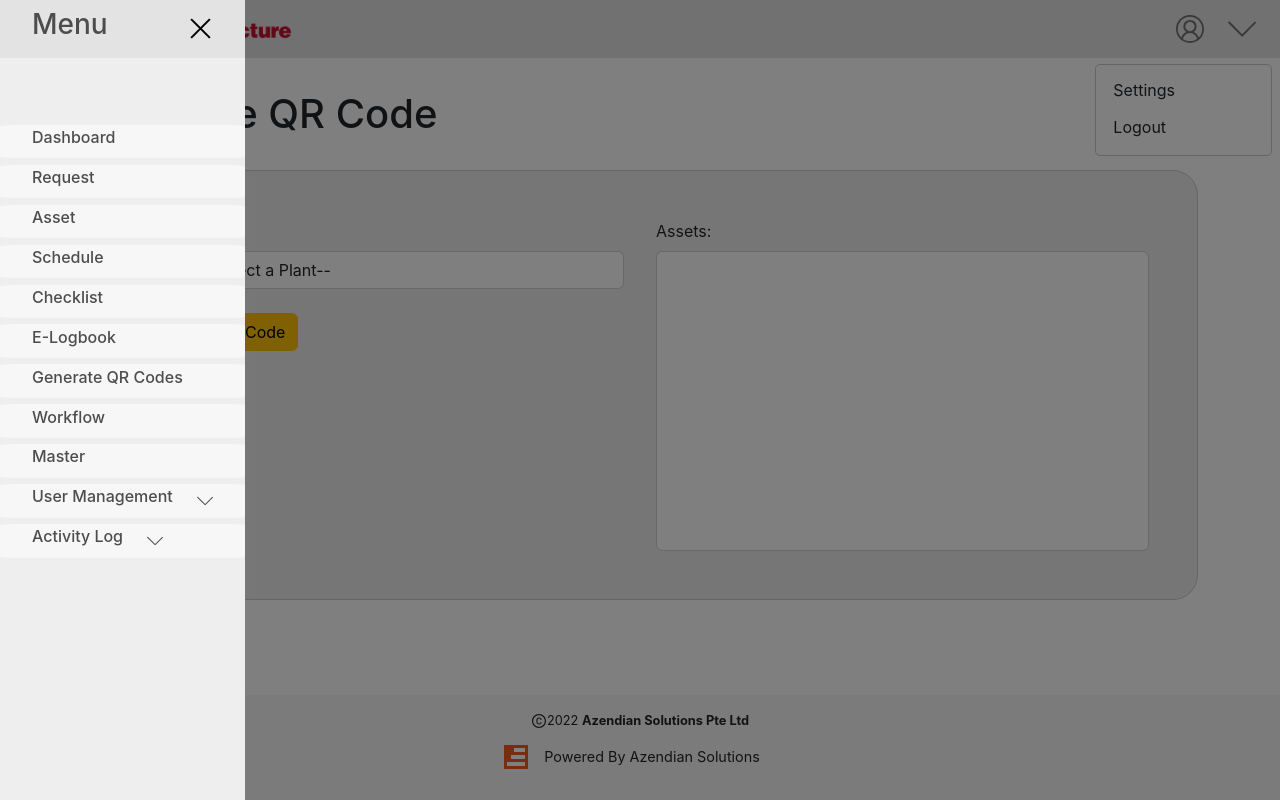
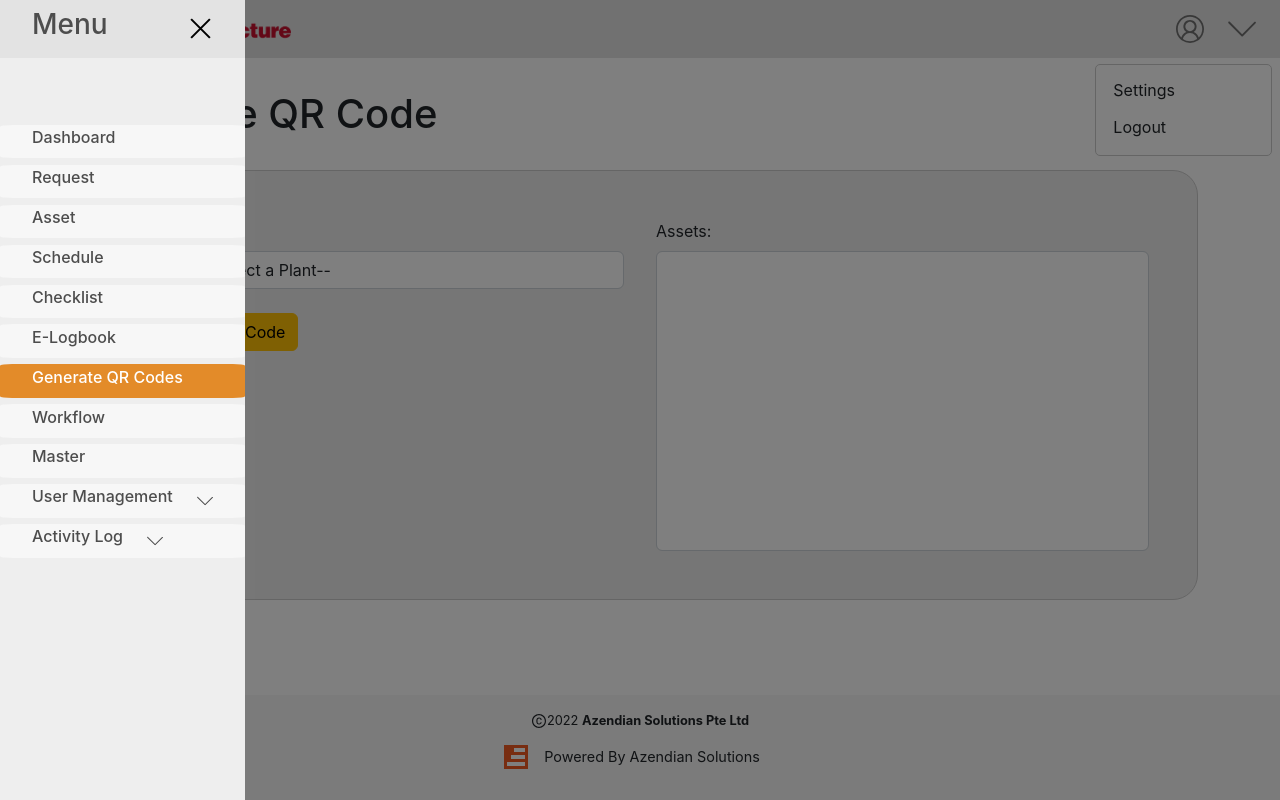
Before and after one commit to mikellez/keppelnext, a Next.js app: page /QRCode in a window 1280 px wide. Both pictures are taken after a click on the icon 29 px from the left and 29 px from the top of the page. Built offline with nearby package versions, Linux system fonts and the light colour scheme.

Commit message:
changes to nav

```diff
--- a/components/NavBar/NavBar.tsx
+++ b/components/NavBar/NavBar.tsx
@@ -1,4 +1,5 @@
 import React, { useEffect, useState } from 'react';
+import { useRouter } from 'next/router';
 import Link from 'next/link';
 import styles from '../../styles/Nav.module.css'
 import { GrClose } from "react-icons/gr";
@@ -6,13 +7,14 @@ import { BsList } from 'react-icons/bs'
 import NavDropdown from './NavDropdown';
 
 const NavBar= () => {
+    const router = useRouter();
     // Storing whether user has clicked on the nav button as a state
     const [navDisplay, setNavDisplay] = useState(false);
     // List of nav elements and paths
-    const navArr = [
+    const [navState, setNavState] = useState([
         {
             name: "Dashboard",
-            path: "",
+            path: "/Dashboard",
             selected: false
         },
         {
@@ -55,11 +57,35 @@ const NavBar= () => {
             path: "/Master",
             selected: false
         }
-    ];
+    ]);
+
+    useEffect(() => {
+        // Hide nav on page change
+        setNavDisplay(false);
+
+        // Current path
+        const currentPath = router.pathname;
+
+        // Change the state of the nav according to the current path
+        setNavState(prevNav => {
+            const newNav = prevNav.map(item => {
+                if (currentPath.includes(item.path)) {
+                    item.selected = true;
+                } else {
+                    item.selected = false;
+                }
+                return item;
+            })
+            return newNav;
+        })
+    }, [router.pathname]);
 
     // Mapping the nav array elements into jsx elements
-    const navElement = navArr.map(item => {
-        return <Link href={item.path} key={item.name} className={styles.navItem}>
+    const navElement = navState.map(item => {
+        return <Link href={item.path}
+        key={item.name}
+        className={styles.navItem}
+        style={{backgroundColor: item.selected ? "#E38B29" : "#f7f7f7", color: item.selected ? "#FFFFFF" : "#4D4D4D"}}>
                 <h6>{item.name}</h6>
             </Link>
     });
@@ -69,6 +95,7 @@ const NavBar= () => {
         setNavDisplay(prev => !prev);
     };
 
+    // Dropdown list for user management
     const userManagementList = [
         {
             name: "User Management",
@@ -87,6 +114,8 @@ const NavBar= () => {
             path: ""
         }
     ];
+
+    // Dropdown list for activity log
     const activityLogList = [
         {
             name: "Account Activity Log",
```
